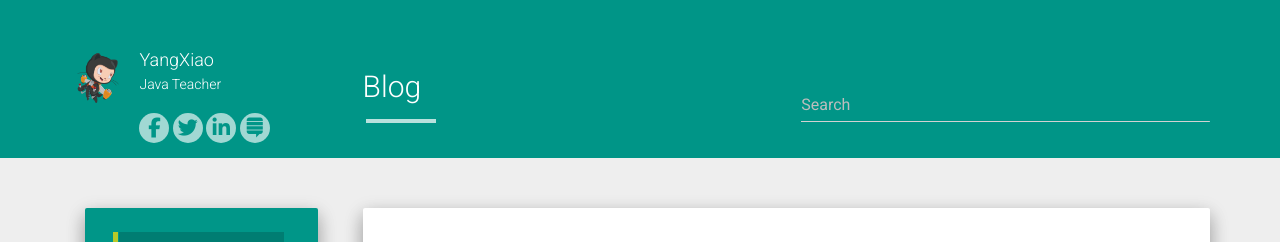
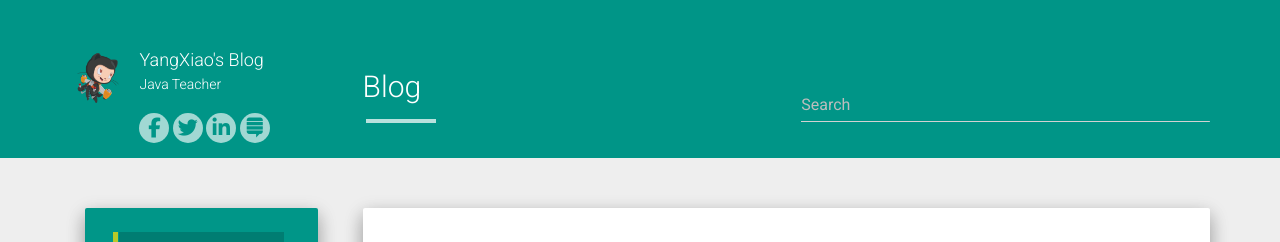
Before and after one commit to mryang1688/mryang1688.github.io, a Jekyll site: the page built from index.html, in a window 1280 px wide. Shown: the top 242 px of the page. Built offline with Jekyll 4.4.1, drawn with Linux system fonts in a browser that asks for light colours; nearby versions of some CDN libraries; the list of posts is cut into pages by our own code.

Commit message:
second commit

```diff
--- a/_config.yml
+++ b/_config.yml
@@ -1,6 +1,6 @@
 title: YangXiao
 description: YangXiao's Blog
-author: YangXiao
+author: YangXiao's Blog
 logo: http://mryang1688.github.io/static/img/avatar.png
 github: https://mryang1688.github.io
 about: Java Teacher
```
